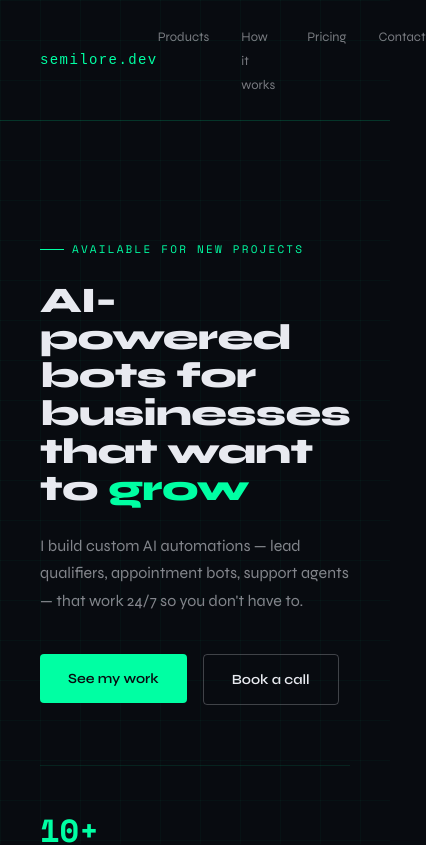
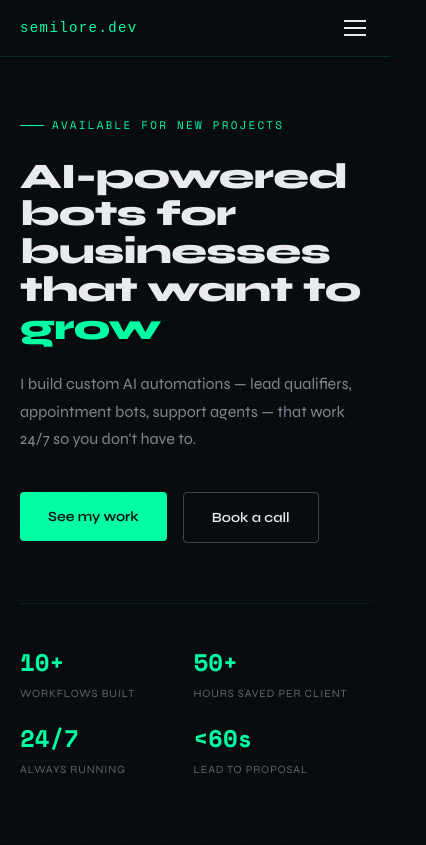
Before and after one commit to semi1390/portfolio, a Next.js app: page / in a window 390 px wide. Shown: the top 845 px of the page, 426 px wide, since content can reach past the window. Built offline with nearby package versions, Linux system fonts and the light colour scheme.

Commit message:
mobile nav with smooth scroll

```diff
--- a/app/globals.css
+++ b/app/globals.css
@@ -26,6 +26,8 @@ body {
   color: var(--text);
   font-family: 'Syne', sans-serif;
   overflow-x: hidden;
+  width: 100%;
+  max-width: 100vw;
 }
 
 .mono {
@@ -35,6 +37,8 @@ body {
 .grid-bg {
   position: fixed;
   inset: 0;
+  width: 100%;
+  max-width: 100vw;
   background-image:
     linear-gradient(rgba(0, 255, 163, 0.03) 1px, transparent 1px),
     linear-gradient(90deg, rgba(0, 255, 163, 0.03) 1px, transparent 1px);
--- a/app/layout.js
+++ b/app/layout.js
@@ -5,10 +5,15 @@ export const metadata = {
   description: "AI-powered bots for businesses that want to grow",
 };
 
+export const viewport = {
+  width: 'device-width',
+  initialScale: 1,
+};
+
 export default function RootLayout({ children }) {
   return (
     <html lang="en">
-      <body>{children}</body>
+      <body style={{ overflowX: 'hidden', margin: 0 }}>{children}</body>
     </html>
   );
 }
--- a/app/page.js
+++ b/app/page.js
@@ -8,14 +8,14 @@ import Footer from "@/components/Footer";
 
 export default function Home() {
   return (
-    <main>
+    <main style={{ overflowX: 'hidden' }}>
       <div className="grid-bg"></div>
       <Nav />
-      <Hero />
+      <div id="products"><Hero /></div>
       <Products />
-      <HowItWorks />
-      <Pricing />
-      <CTA />
+      <div id="how-it-works"><HowItWorks /></div>
+      <div id="pricing"><Pricing /></div>
+      <div id="contact"><CTA /></div>
       <Footer />
     </main>
   );
--- a/components/Hero.jsx
+++ b/components/Hero.jsx
@@ -1,20 +1,22 @@
+'use client';
+import { useState, useEffect } from 'react';
+
 export default function Hero() {
+  const [isMobile, setIsMobile] = useState(false);
+
+  useEffect(() => {
+    const check = () => setIsMobile(window.innerWidth < 768);
+    check();
+    window.addEventListener('resize', check);
+    return () => window.removeEventListener('resize', check);
+  }, []);
+
   return (
     <section style={{
       position: 'relative',
-      padding: '60px 20px 80px',
+      padding: isMobile ? '40px 20px 60px' : '80px 40px 100px',
+      overflow: 'hidden',
     }}>
-      <style>{`
-        @media (min-width: 768px) {
-          .hero-inner { padding: 80px 40px 100px !important; }
-          .hero-h1 { font-size: 64px !important; }
-          .hero-terminal { display: block !important; }
-          .hero-content { max-width: 55% !important; }
-          .stats-row { flex-wrap: nowrap !important; }
-        }
-      `}</style>
-
-      <div className="hero-inner" style={{ padding: '60px 20px 80px' }}>
       <div style={{
         fontFamily: 'Space Mono, monospace',
         fontSize: 11,
@@ -31,9 +33,9 @@ export default function Hero() {
       </div>
 
       <div style={{ position: 'relative' }}>
-          <div className="hero-content" style={{ maxWidth: '100%' }}>
-            <h1 className="hero-h1" style={{
-              fontSize: 36,
+        <div style={{ maxWidth: isMobile ? '100%' : '55%' }}>
+          <h1 style={{
+            fontSize: isMobile ? 32 : 64,
             fontWeight: 800,
             lineHeight: 1.05,
             marginBottom: 24,
@@ -83,8 +85,8 @@ export default function Hero() {
           </div>
         </div>
 
-          <div className="hero-terminal" style={{
-            display: 'none',
+        {!isMobile && (
+          <div style={{
             position: 'absolute',
             right: 0,
             top: 0,
@@ -124,11 +126,12 @@ export default function Hero() {
               }}></span></div>
             </div>
           </div>
+        )}
       </div>
 
-        <div className="stats-row" style={{
+      <div style={{
         display: 'flex',
-          gap: 24,
+        gap: isMobile ? 16 : 40,
         marginTop: 60,
         paddingTop: 40,
         borderTop: '0.5px solid rgba(0,255,163,0.1)',
@@ -140,16 +143,16 @@ export default function Hero() {
           { num: '24/7', label: 'Always running' },
           { num: '<60s', label: 'Lead to proposal' },
         ].map(stat => (
-            <div key={stat.label} style={{ minWidth: '40%' }}>
+          <div key={stat.label} style={{ minWidth: isMobile ? '45%' : 'auto' }}>
             <span style={{
               display: 'block',
-                fontSize: 32,
+              fontSize: isMobile ? 24 : 32,
               fontWeight: 800,
               color: '#00ffa3',
               fontFamily: 'Space Mono, monospace',
             }}>{stat.num}</span>
             <span style={{
-                fontSize: 12,
+              fontSize: 11,
               color: 'rgba(232,234,240,0.4)',
               letterSpacing: '0.08em',
               textTransform: 'uppercase',
@@ -157,7 +160,6 @@ export default function Hero() {
           </div>
         ))}
       </div>
-      </div>
     </section>
   );
 }
--- a/components/Nav.jsx
+++ b/components/Nav.jsx
@@ -1,30 +1,105 @@
+'use client';
+import { useState, useEffect } from 'react';
+
 export default function Nav() {
+  const [isMobile, setIsMobile] = useState(false);
+  const [menuOpen, setMenuOpen] = useState(false);
+
+  useEffect(() => {
+    const check = () => setIsMobile(window.innerWidth < 768);
+    check();
+    window.addEventListener('resize', check);
+    return () => window.removeEventListener('resize', check);
+  }, []);
+
+  const links = [
+    { label: 'Products', id: 'products' },
+    { label: 'How it works', id: 'how-it-works' },
+    { label: 'Pricing', id: 'pricing' },
+    { label: 'Contact', id: 'contact' },
+  ];
+
+  function scrollTo(id) {
+    const el = document.getElementById(id);
+    if (el) el.scrollIntoView({ behavior: 'smooth' });
+    setMenuOpen(false);
+  }
+
   return (
+    <div style={{ position: 'relative', zIndex: 100 }}>
       <nav style={{
         display: 'flex',
         justifyContent: 'space-between',
         alignItems: 'center',
-      padding: '24px 40px',
+        padding: isMobile ? '16px 20px' : '24px 40px',
         borderBottom: '0.5px solid rgba(0,255,163,0.15)',
-      position: 'relative',
-      zIndex: 10,
+        background: '#080b10',
       }}>
         <div style={{ fontSize: 14, color: '#00ffa3', letterSpacing: '0.1em', fontFamily: 'monospace' }}>
           semilore.dev
         </div>
+
+        {!isMobile && (
           <ul style={{ display: 'flex', gap: 32, listStyle: 'none' }}>
-        {['Products', 'How it works', 'Pricing', 'Contact'].map(item => (
-          <li key={item}>
-            <a href="#" style={{
+            {links.map(function(link) {
+              return (
+                <li key={link.id}>
+                  <button
+                    onClick={function() { scrollTo(link.id); }}
+                    style={{
+                      background: 'none',
+                      border: 'none',
                       fontSize: 13,
                       color: 'rgba(232,234,240,0.5)',
-              textDecoration: 'none',
-            }}>
-              {item}
-            </a>
+                      cursor: 'pointer',
+                      fontFamily: 'Syne, sans-serif',
+                    }}
+                  >{link.label}</button>
                 </li>
-        ))}
+              );
+            })}
           </ul>
+        )}
+
+        {isMobile && (
+          <button
+            onClick={function() { setMenuOpen(!menuOpen); }}
+            style={{ background: 'none', border: 'none', cursor: 'pointer', display: 'flex', flexDirection: 'column', gap: 5, padding: 4 }}
+            aria-label="menu"
+          >
+            <span style={{ display: 'block', width: 22, height: 2, background: menuOpen ? '#00ffa3' : '#e8eaf0', transition: 'all 0.2s', transform: menuOpen ? 'rotate(45deg) translate(5px, 5px)' : 'none' }}></span>
+            <span style={{ display: 'block', width: 22, height: 2, background: '#e8eaf0', opacity: menuOpen ? 0 : 1, transition: 'opacity 0.2s' }}></span>
+            <span style={{ display: 'block', width: 22, height: 2, background: menuOpen ? '#00ffa3' : '#e8eaf0', transition: 'all 0.2s', transform: menuOpen ? 'rotate(-45deg) translate(5px, -5px)' : 'none' }}></span>
+          </button>
+        )}
       </nav>
+
+      {isMobile && menuOpen && (
+        <div style={{ background: '#0d1117', borderBottom: '0.5px solid rgba(0,255,163,0.15)', padding: '20px', position: 'absolute', width: '100%', top: '100%', left: 0 }}>
+          {links.map(function(link) {
+            return (
+              <button
+                key={link.id}
+                onClick={function() { scrollTo(link.id); }}
+                style={{
+                  display: 'block',
+                  width: '100%',
+                  textAlign: 'left',
+                  padding: '12px 0',
+                  fontSize: 16,
+                  color: 'rgba(232,234,240,0.7)',
+                  background: 'none',
+                  border: 'none',
+                  borderBottom: '0.5px solid rgba(232,234,240,0.06)',
+                  fontWeight: 500,
+                  cursor: 'pointer',
+                  fontFamily: 'Syne, sans-serif',
+                }}
+              >{link.label}</button>
+            );
+          })}
+        </div>
+      )}
+    </div>
   );
 }
```
Lines whose indentation alone changed are shown as unchanged.
